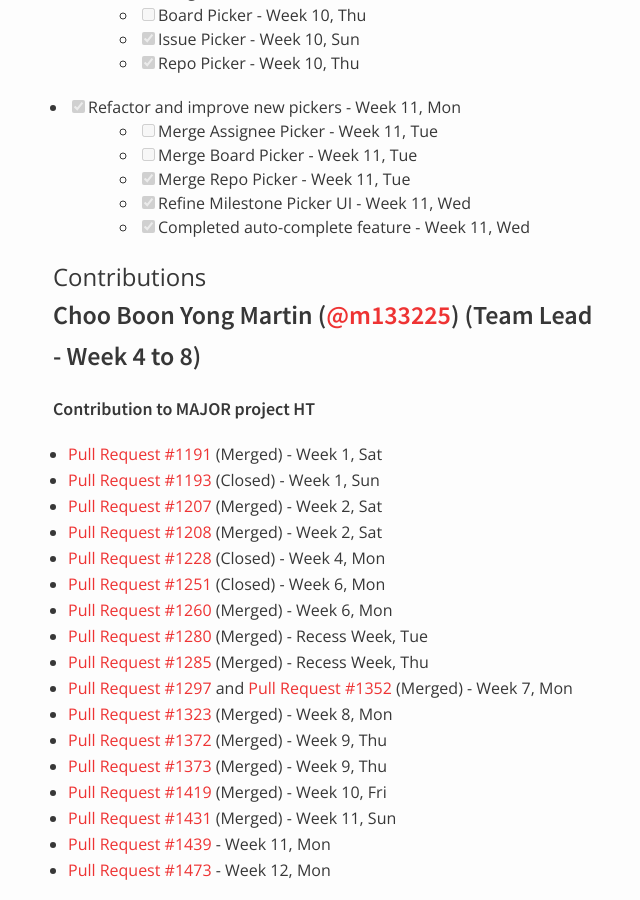
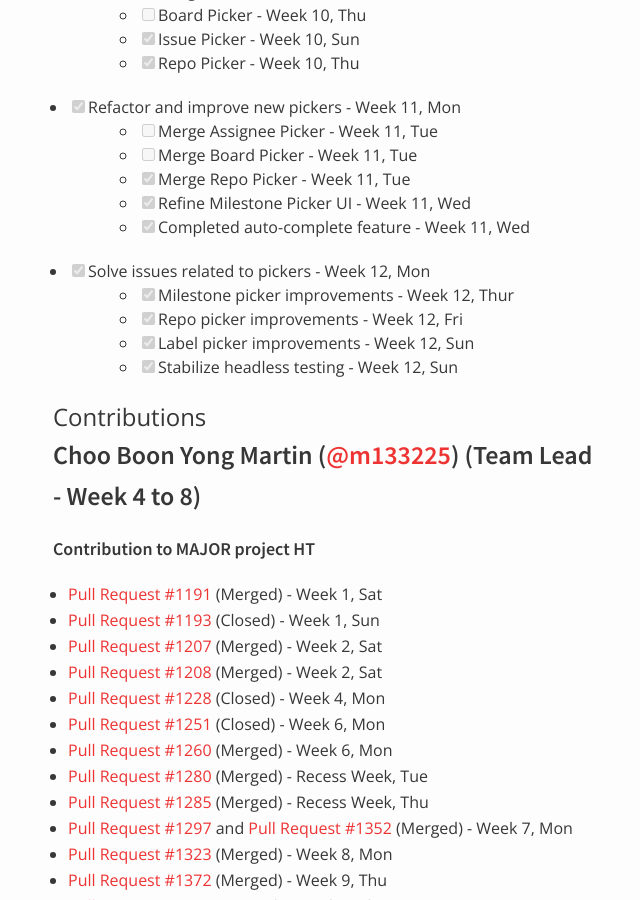
Before and after one commit to nus-oss/cs3281-AY1516S2-website, a Jekyll site: the page built from teams/hubturbo.md, in a window 1280 px wide and 900 px high, scrolled down 1679 px. Shown: the whole window, without its empty margins (317-957 px from the left). Built offline with Jekyll 4.4.1, drawn with Linux system fonts in a browser that asks for light colours; some of the changed text lies outside the part shown.

Commit message:
Update team progress and Soon Jin's progress

```diff
--- a/teams/hubturbo.md
+++ b/teams/hubturbo.md
@@ -81,6 +81,11 @@ permalink: /teams/hubturbo/
   * [x] Merge Repo Picker  - Week 11, Tue
   * [x] Refine Milestone Picker UI - Week 11, Wed
   * [x] Completed auto-complete feature - Week 11, Wed
+* [x] Solve issues related to pickers - Week 12, Mon
+  * [x] Milestone picker improvements - Week 12, Thur
+  * [x] Repo picker improvements - Week 12, Fri
+  * [x] Label picker improvements - Week 12, Sun
+  * [x] Stabilize headless testing - Week 12, Sun
 
 # Contributions
 
@@ -219,8 +224,11 @@ permalink: /teams/hubturbo/
 * [Pull Request #1347](https://github.com/HubTurbo/HubTurbo/pull/1347) (Merged) - Week 9, Mon
 * [Pull Request #1348](https://github.com/HubTurbo/HubTurbo/pull/1348) (Merged) - Week 9, Mon
 * [Pull Request #1349](https://github.com/HubTurbo/HubTurbo/pull/1349) (Merged) - Week 9, Mon
-* [Pull Request #1350](https://github.com/HubTurbo/HubTurbo/pull/1350) - Week 9, Mon
+* [Pull Request #1350](https://github.com/HubTurbo/HubTurbo/pull/1350) (Merged) - Week 9, Mon
 * [Pull Request #1368](https://github.com/HubTurbo/HubTurbo/pull/1368) (Merged) - Week 9, Fri
+* [Pull Request #1493](https://github.com/HubTurbo/HubTurbo/pull/1493) (Merged) - Week 12, Mon
+* [Pull Request #1476](https://github.com/HubTurbo/HubTurbo/pull/1476) (Merged) - Week 12, Mon
+* [Pull Request #1491](https://github.com/HubTurbo/HubTurbo/pull/1491) (Merged) - Week 12, Mon
 
 
 
```
